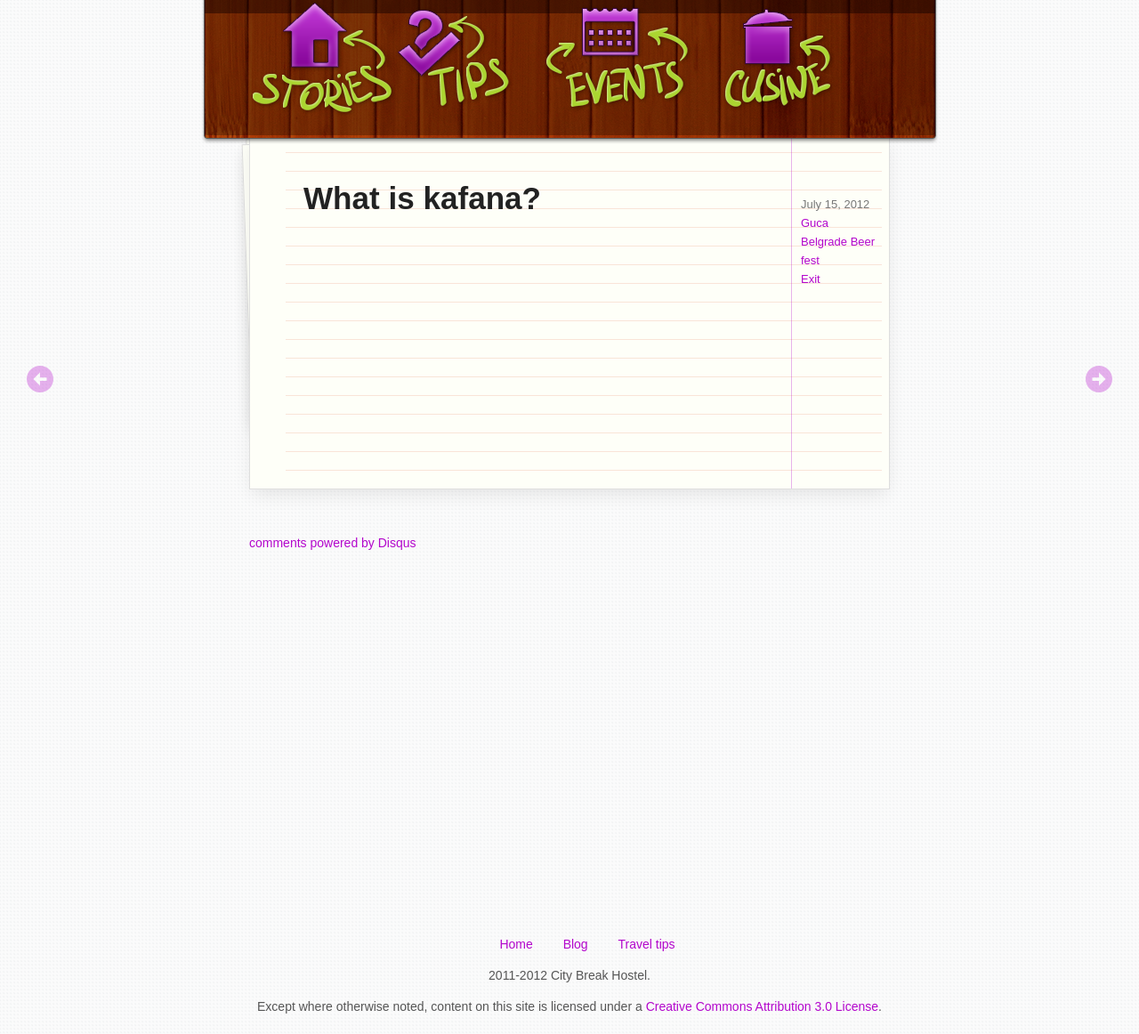
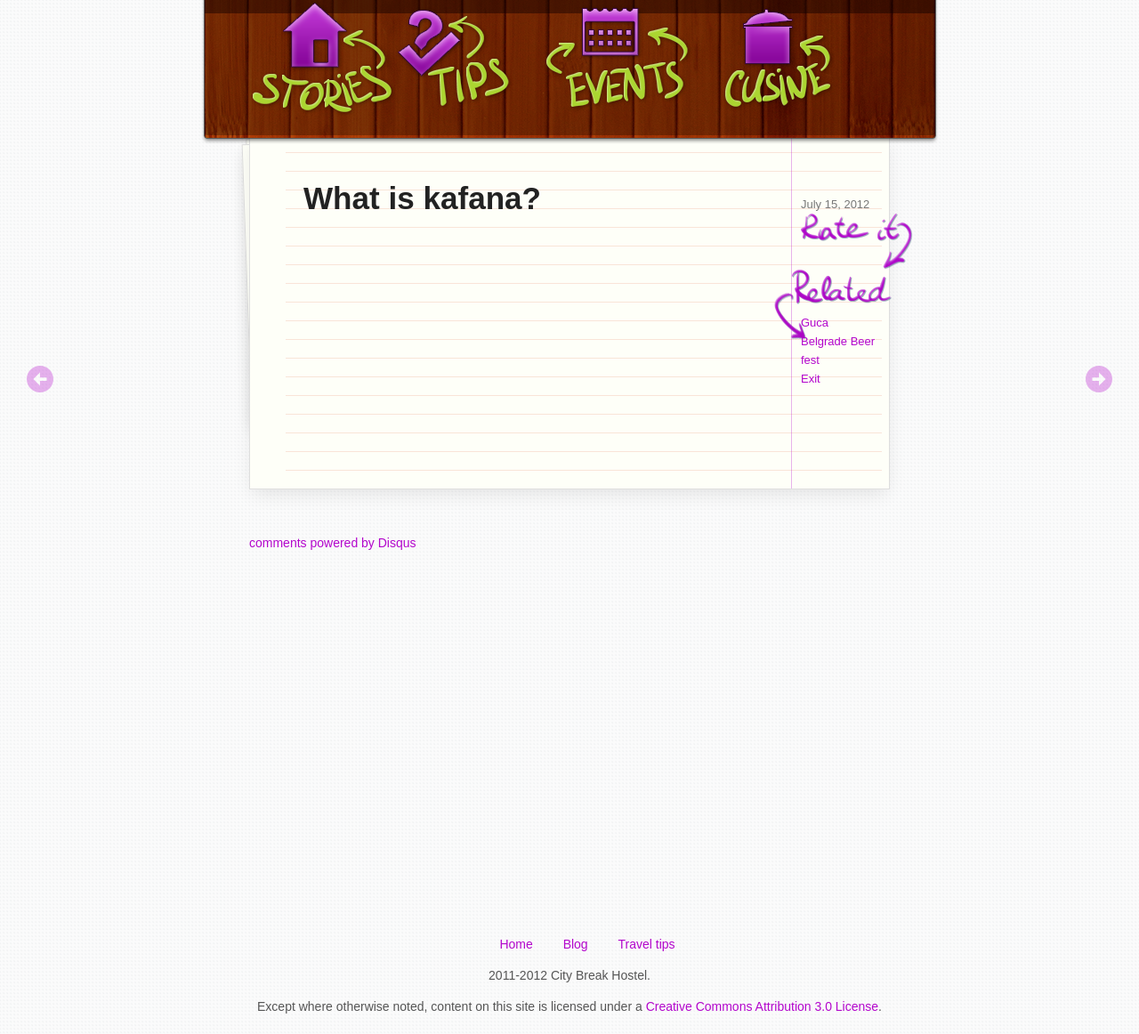
Before and after one commit to citybreak/citybreak.github.com, a Jekyll site: the page built from _posts/tips/2012-07-15-kafana.md, in a window 1280 px wide. Shown: the whole page at 89% size. Built offline with Jekyll 4.4.1, drawn with Linux system fonts in a browser that asks for light colours; comment, search, counter and statistics services are not loaded.

Commit message:
applying new styles

```diff
--- a/_layouts/article.html
+++ b/_layouts/article.html
@@ -17,15 +17,17 @@ layout: blog_default
       <time datetime="{{page.date}}" pubdate="true" itemprop="datePublished" content="{{page.date}}">
         {{ page.date | date: "%B %d, %Y" }}
       </time>
-      <section class="related-post">
+      <section class="social-sharing">
+        <i class="panel-header-icon" title="Rate it"></i>
+        <div class="g-plusone" data-size="medium" data-annotation="none"></div>
+      </section>
+      <section class="related-posts">
+        <i class="panel-header-icon" title="Related"></i>
         <nav>
         {% for item in site.categories.events limit:40 offset:0 %}
           <a class="article-link" href="{{site.baseurl}}{{item.url}}" title="{{item.title}}">{{item.title}}</a>
         {% endfor %}
         </nav>
-      </section>
-      <section class="social-sharing">
-        <div class="g-plusone" data-size="medium" data-annotation="none"></div>
       </section>
     </aside>
 
--- a/app.css
+++ b/app.css
@@ -469,7 +469,26 @@ body:before {/* thanks to Maleika (Kohoutec)*/
   font-weight: bold;
 }
 
-.related-post nav .article-link {
+.social-sharing i {
+  background-image: url(/assets/images/rateit.png);
+  width: 126px;
+  height: 63px;
+  display: block;
+}
+
+.related-posts i {
+  background-image: url(/assets/images/related.png);
+  width: 132px;
+  height: 79px;
+  display: block;
+  margin-left: -30px;
+}
+
+.related-posts nav {
+  margin-top: -30px;
+}
+
+.related-posts nav .article-link {
   display: block;
 }
 
```
Also changed, not shown: assets/images/rateit.png (added), assets/images/related.png (added).
